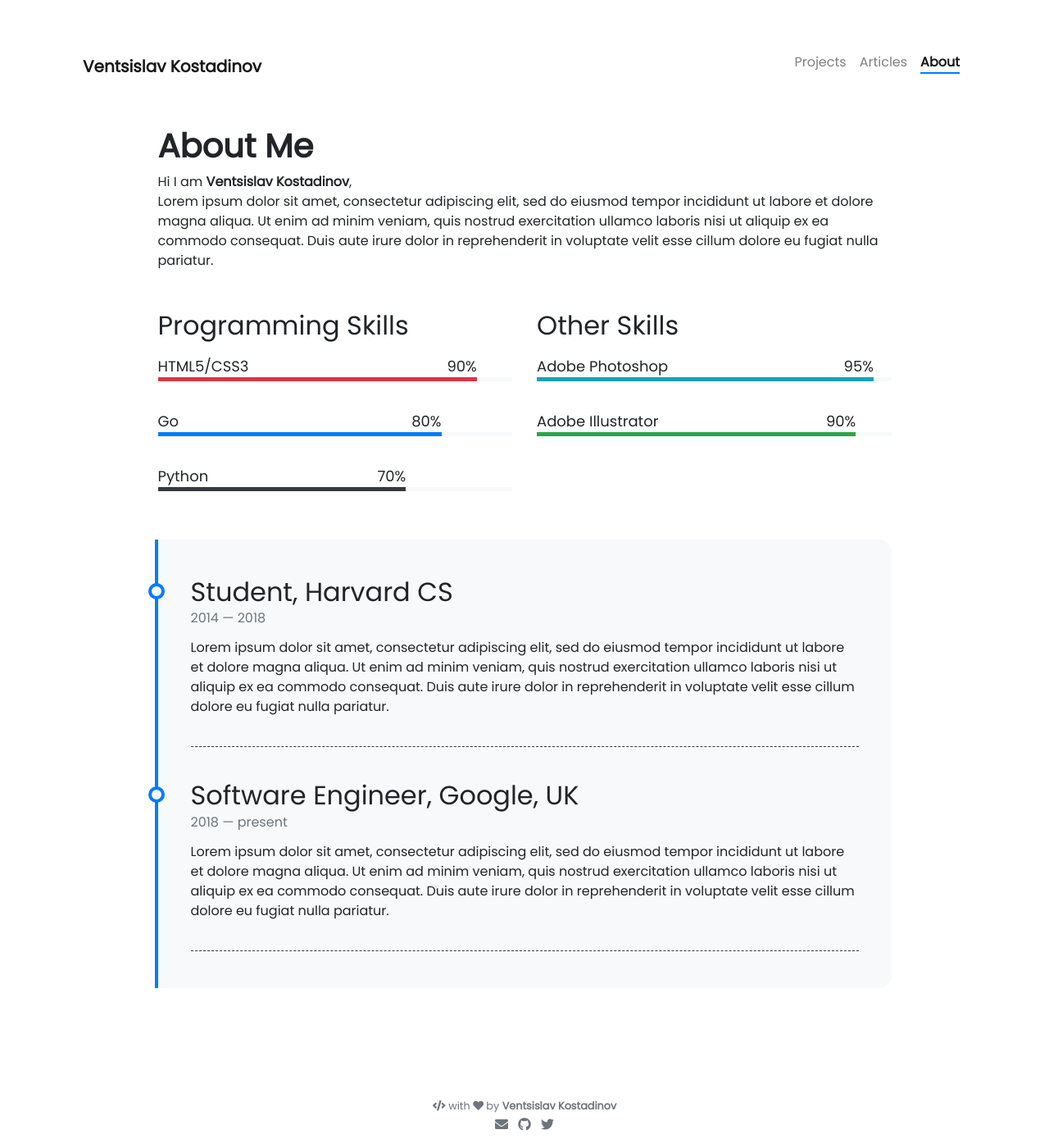
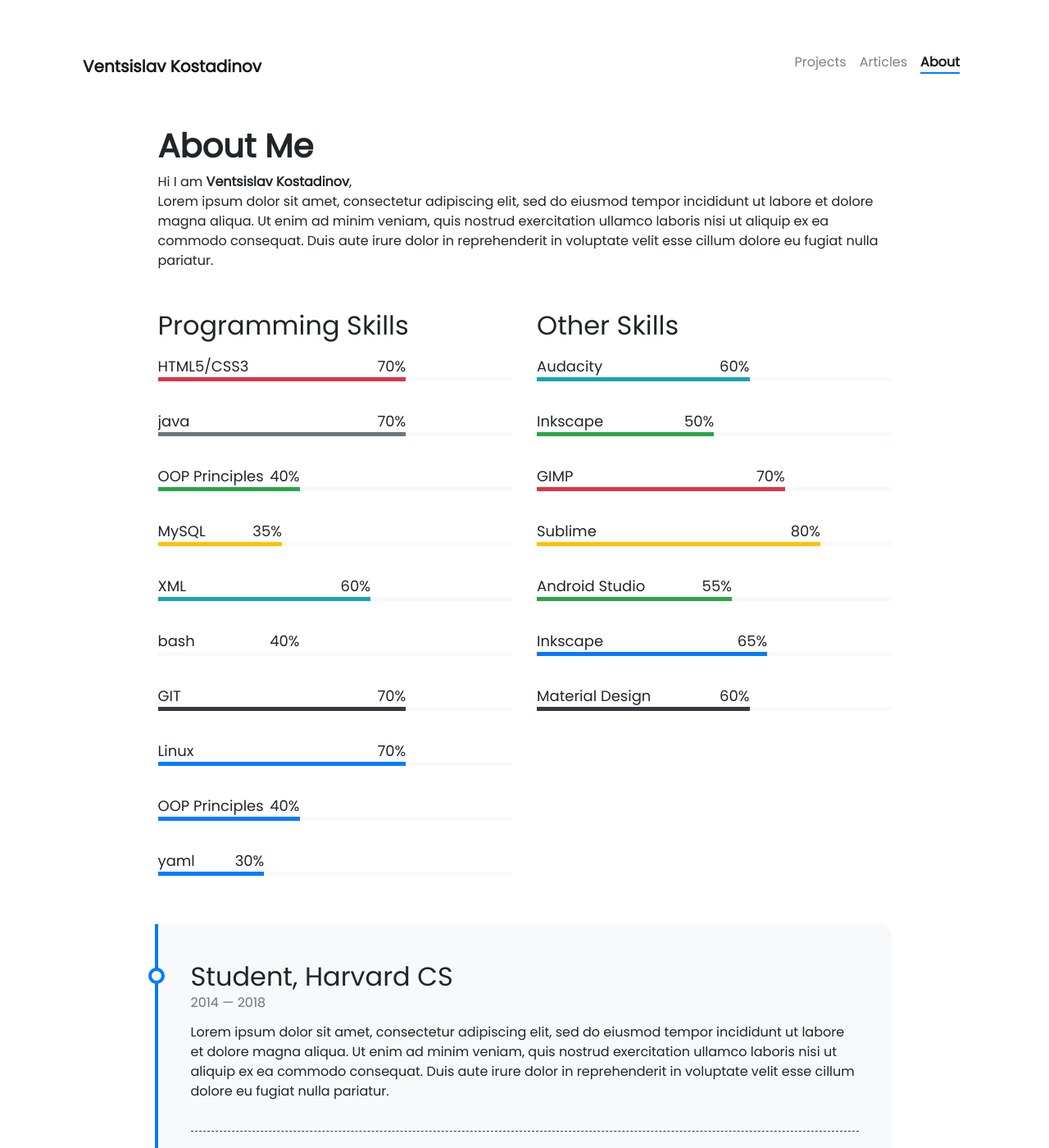
Before and after one commit to clappingmonkey/personal-site, a Jekyll site: the page built from pages/about.md, in a window 1280 px wide and 1400 px high. Shown: the whole window at 82% size. Built offline with Jekyll 4.4.1, drawn with Linux system fonts in a browser that asks for light colours; nearby versions of some CDN libraries.

Commit message:
edited programing skill and other skill file

```diff
--- a/_data/other-skills.yml
+++ b/_data/other-skills.yml
@@ -1,7 +1,27 @@
-- name: Adobe Photoshop
-  percentage: 95
+- name: Audacity
+  percentage: 60
   color: info
 
-- name: Adobe Illustrator
-  percentage: 90
+- name: Inkscape
+  percentage: 50
   color: success
+
+- name: GIMP
+  percentage: 70
+  color: danger
+
+- name: Sublime
+  percentage: 80
+  color: warning
+
+- name: Android Studio
+  percentage: 55
+  color: success
+
+- name: Inkscape
+  percentage: 65
+  color:
+
+- name: Material Design
+  percentage: 60
+  color: dark
--- a/_data/programming-skills.yml
+++ b/_data/programming-skills.yml
@@ -1,11 +1,39 @@
 - name: HTML5/CSS3
-  percentage: 90
+  percentage: 70
   color: danger
 
-- name: Go
-  percentage: 80
+- name: java
+  percentage: 70
+  color: secondary
+
+- name: OOP Principles
+  percentage: 40
+  color: success
+
+- name: MySQL
+  percentage: 35
+  color: warning
+
+- name: XML
+  percentage: 60
+  color: info
+
+- name: bash
+  percentage: 40
+  color: light
+
+- name: GIT
+  percentage: 70
+  color: dark
+
+- name: Linux
+  percentage: 70
   color:
 
-- name: Python
-  percentage: 70
-  color: dark
+- name: OOP Principles
+  percentage: 40
+  color:
+
+- name: yaml
+  percentage: 30
+  color:
```
